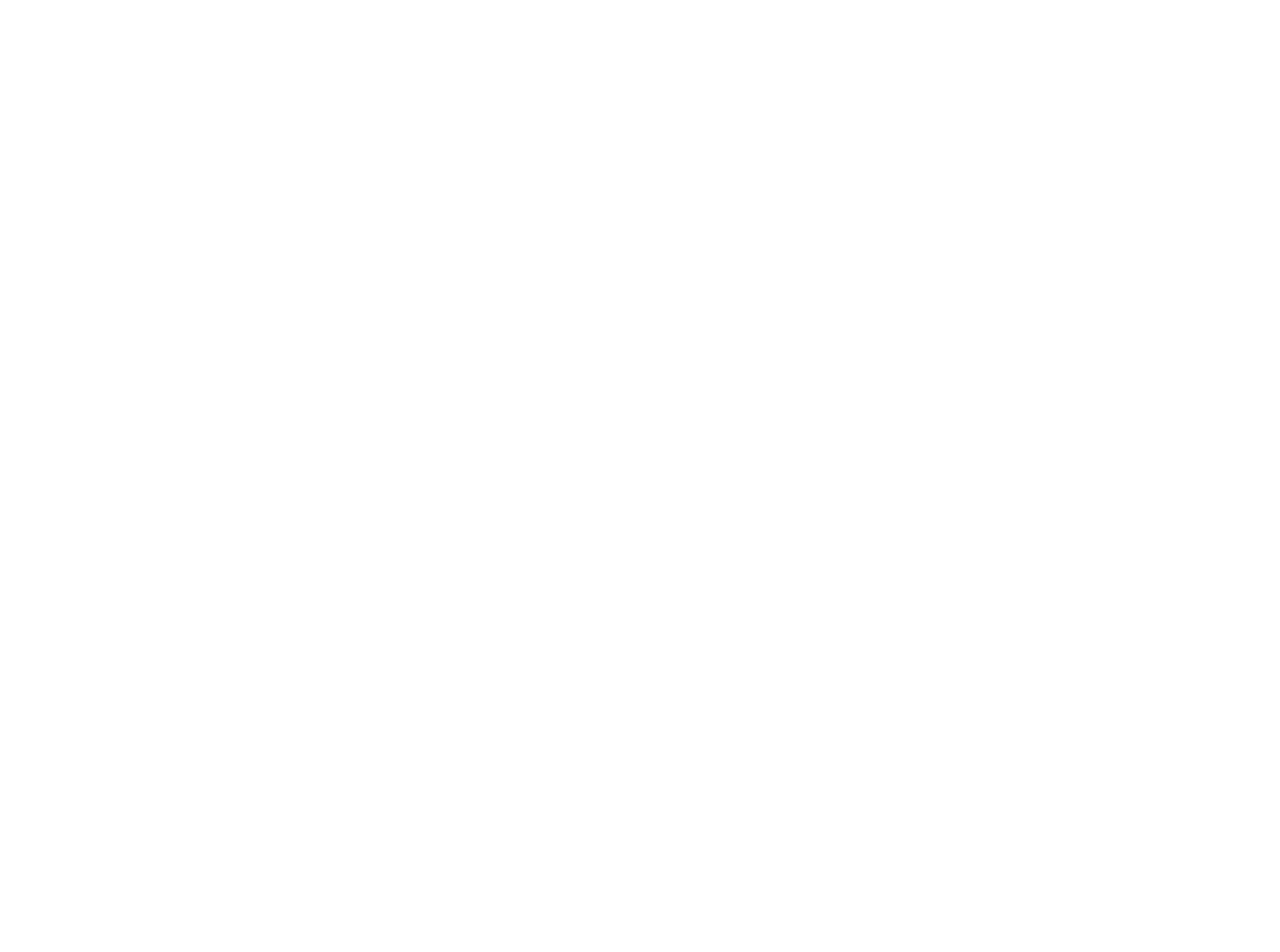
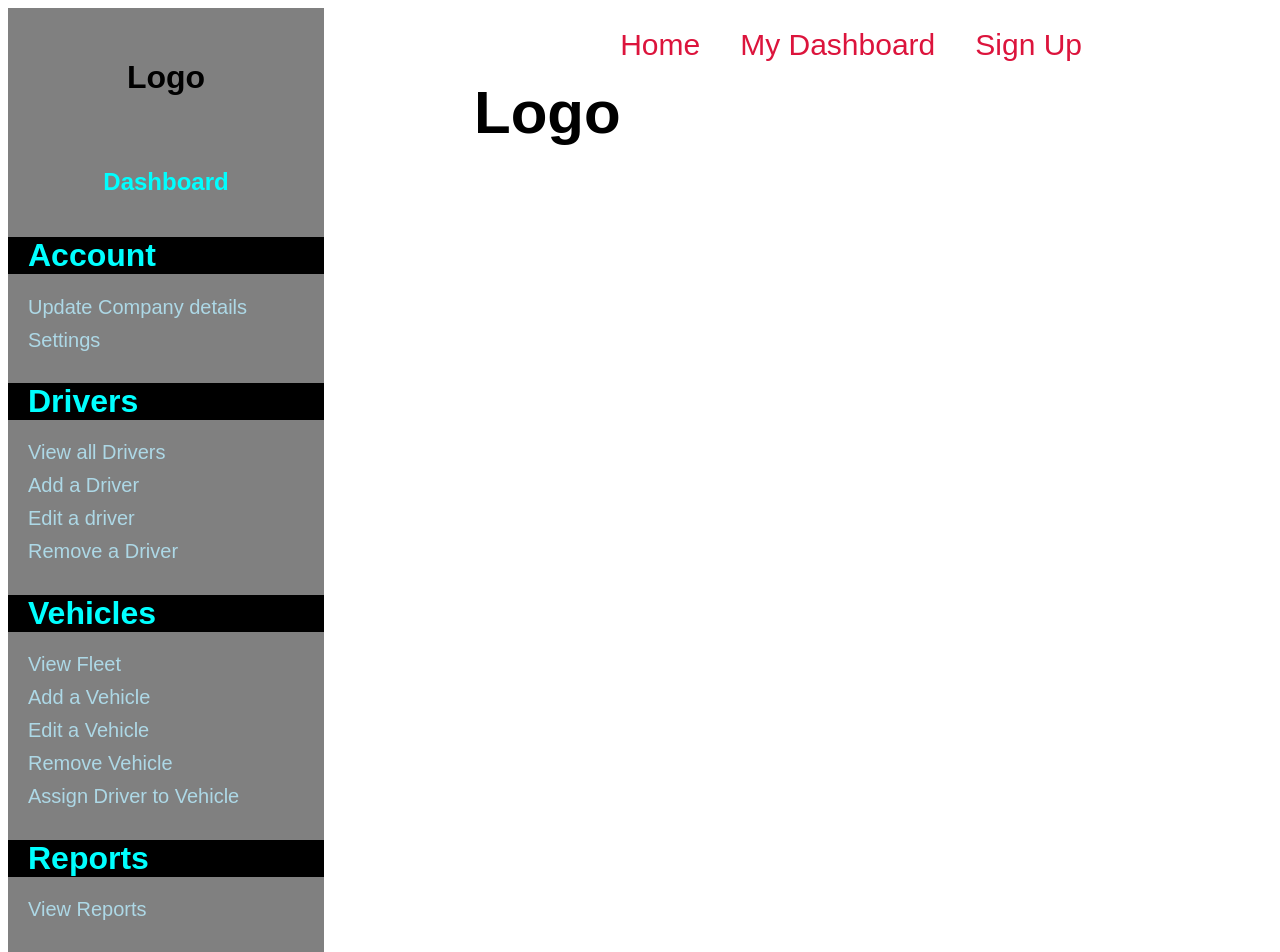
Before and after one commit to mahdibahadori/fleet-management-Frontend, a React (Create React App) app: page /company in a window 1280 px wide. Shown: the top 952 px of the page. Before the commit the page ends 800 px from the top, so only its background shows below. Built offline with nearby package versions, Linux system fonts and the light colour scheme.

Commit message:
some files updated and LoggedInNavBar.jsx created

```diff
--- a/src/components/About.jsx
+++ b/src/components/About.jsx
@@ -45,6 +45,7 @@ expenses, incidents as well vehicle conditions</AboutText>
                 <Link to='/sign-up' style={{textDecoration:"none"}}>Sign Up Here</Link>
         </button>
         </AboutCollection>
+
         </>
     );
 }
--- a/src/components/App.jsx
+++ b/src/components/App.jsx
@@ -4,12 +4,14 @@ import {Home} from './Home'
 import {About} from './About'
 import {LogIn} from './SignIn'
 import {SignUp} from './SignUp'
+import {Company} from './Company'
 
 function App() {
 
   return (
     <Switch>
       <Route exact path="/" component={Home} />
+      <Route  path="/company" component={Company} />
       <Route  path="/About" component={About} />
       <Route  path="/login" component={LogIn} />
       <Route  path="/sign-up" component={SignUp} />
--- a/src/components/Company.jsx
+++ b/src/components/Company.jsx
@@ -0,0 +1,8 @@
+import {LoggedInNavBar} from './LoggedInNavBar'
+
+
+export function Company(){
+    return (
+        <LoggedInNavBar />
+    )
+}
--- a/src/components/Home.jsx
+++ b/src/components/Home.jsx
@@ -14,7 +14,7 @@ export function Home() {
         <HomeCollection>
             <Card1>
                 <HomeImage src="" alt=""/>
-                <CardText>Daily expenses of each vechile </CardText>
+                <CardText>Daily expenses of each vehicle </CardText>
             </Card1>
             <Card2>
                 <HomeImage src="" alt=""/>
--- /dev/null
+++ b/src/components/LoggedInNavBar.jsx
@@ -0,0 +1,49 @@
+import {Link} from 'react-router-dom'
+import {NavLink, NavLinks, Logo, LoggedIn , LoggedInNav, SideNavLink, SideNavBarHeader, SideNavBar, LogOutLink} from './styles/App'
+
+export function LoggedInNavBar() {
+    return (
+        <LoggedIn>
+        <SideNavBar>
+            <h1 style={{textAlign: "center", fontFamily: "sans-serif", padding: "30px 0px"}}>Logo</h1>
+            <h2 style={{textAlign: "center", fontFamily: "sans-serif", color: "cyan"}}>Dashboard</h2>
+
+            <SideNavBarHeader>Account</SideNavBarHeader>
+            <SideNavLink to='/company/companies/:id/edit'>Update Company details</SideNavLink >
+            <SideNavLink to='/company/companies/:id/settings'>Settings</SideNavLink >
+
+            <SideNavBarHeader>Drivers</SideNavBarHeader>
+            <SideNavLink to='/company/companies/:id/drivers'>View all Drivers</SideNavLink >
+            <SideNavLink to='/company/companies/:id/drivers/new'>Add a Driver</SideNavLink >
+            <SideNavLink to='/company/companies/:id/drivers/:id/edit'>Edit a driver</SideNavLink >
+            <SideNavLink to='/company/companies/:id/drivers/:id'>Remove a Driver</SideNavLink >
+
+            <SideNavBarHeader>Vehicles</SideNavBarHeader>
+            <SideNavLink to='/company/companies/:id/vehicles'>View Fleet</SideNavLink >
+            <SideNavLink to='/company/companies/:id/vehicles/new'>Add a Vehicle</SideNavLink >
+            <SideNavLink to='/company/companies/:id/vehicles/:id/edit'>Edit a Vehicle</SideNavLink >
+            <SideNavLink to='/company/companies/:id/vehicles/:id'>Remove Vehicle</SideNavLink >
+            <SideNavLink to='company/companies/:id/assign'>Assign Driver to Vehicle</SideNavLink >
+
+            <SideNavBarHeader>Reports</SideNavBarHeader>
+            <SideNavLink to='/company/companies/:id/reports'>View Reports</SideNavLink >
+
+            <SideNavBarHeader></SideNavBarHeader>
+            <LogOutLink to='/'>Log Out</LogOutLink >
+        </SideNavBar>
+        <LoggedInNav>
+            <Logo>
+                <h1>Logo</h1>
+            </Logo>
+            <NavLinks>
+                <NavLink to="/">Home</NavLink>
+                <NavLink to="/Company">My Dashboard</NavLink>
+                <NavLink to="/login">Sign Up</NavLink>
+            </NavLinks>
+        </LoggedInNav>
+        </LoggedIn>
+
+
+
+    )
+}
--- a/src/components/LoggedOutNavbar.jsx
+++ b/src/components/LoggedOutNavbar.jsx
@@ -1,6 +1,6 @@
 import React from 'react'
 
-import {Link} from 'react-router-dom'
+// import {Link} from 'react-router-dom'
 import {Nav, NavLink, NavLinks, Logo} from './styles/App'
 
 export function LoggedOutNavbar() {
--- a/src/components/SignIn.jsx
+++ b/src/components/SignIn.jsx
@@ -1,6 +1,7 @@
 import React, { useState } from "react";
 import { LoggedOutNavbar } from './LoggedOutNavbar'
 import {Form, FormGroup, FormLabel, FormInput, SubmitInput} from "./styles/Form"
+import {Footer} from './Footer'
 
 export function LogIn(history) {
         // const [email, setEmail] = useState("");
@@ -61,6 +62,7 @@ export function LogIn(history) {
         </FormGroup>
         <SubmitInput id="submit" type="submit" value="Submit" />
       </Form>
+      <Footer />
     </>
     );
 }
--- a/src/components/SignUp.jsx
+++ b/src/components/SignUp.jsx
@@ -1,6 +1,7 @@
 import React, { useState } from "react";
 import { LoggedOutNavbar } from "./LoggedOutNavbar";
 import {Form, FormGroup, FormLabel, FormInput, SubmitInput} from "./styles/Form"
+import {Footer} from './Footer'
 
 export function SignUp({ history }) {
 //   const [email, setEmail] = useState("");
@@ -72,6 +73,7 @@ export function SignUp({ history }) {
         </FormGroup>
         <SubmitInput id="submit" type="submit" value="Submit" />
       </Form>
+      <Footer />
     </>
     );
 }
--- a/src/components/styles/App.js
+++ b/src/components/styles/App.js
@@ -9,6 +9,56 @@ export const Nav = styled.nav`
   justify-content: space-between;
   align-items: center;
 `;
+
+export const LoggedIn = styled.div`
+  display: flex;
+  width: 100%;
+`
+
+export const LoggedInNav = styled.nav`
+  display:flex;
+  width:75%;
+  justify-content:space-between;
+  height: 15opx;
+  margin-top: 20px;
+`
+
+export const SideNavBar = styled.div`
+  display:flex;
+  flex-direction:column;
+  width:25%;
+  background-color: grey;
+  box-sizing: border-box;
+`
+
+export const SideNavBarHeader = styled.h1`
+  font-family: sans-serif;
+  color: cyan;
+  background-color: black;
+  padding-left: 20px;
+  width: 100%;
+  box-sizing: border-box;
+`
+
+export const SideNavLink = styled(Link)`
+  padding-left: 20px;
+  padding-bottom: 10px;
+  font-family: sans-serif;
+  text-decoration: none;
+  font-size: 20px;
+  color: lightblue;
+`
+
+export const LogOutLink = styled(Link)`
+  text-align: center;
+  font-family: sans-serif;
+  text-decoration: none;
+  font-size: 30px;
+  margin-bottom: 30px;
+  font-weight: bold;
+  color: cyan;
+`
+
 
 export const Logo = styled.div`
   display: inline-block;
```
Also changed, not shown: 1 other file (tests, documents, lock files or other folders).
